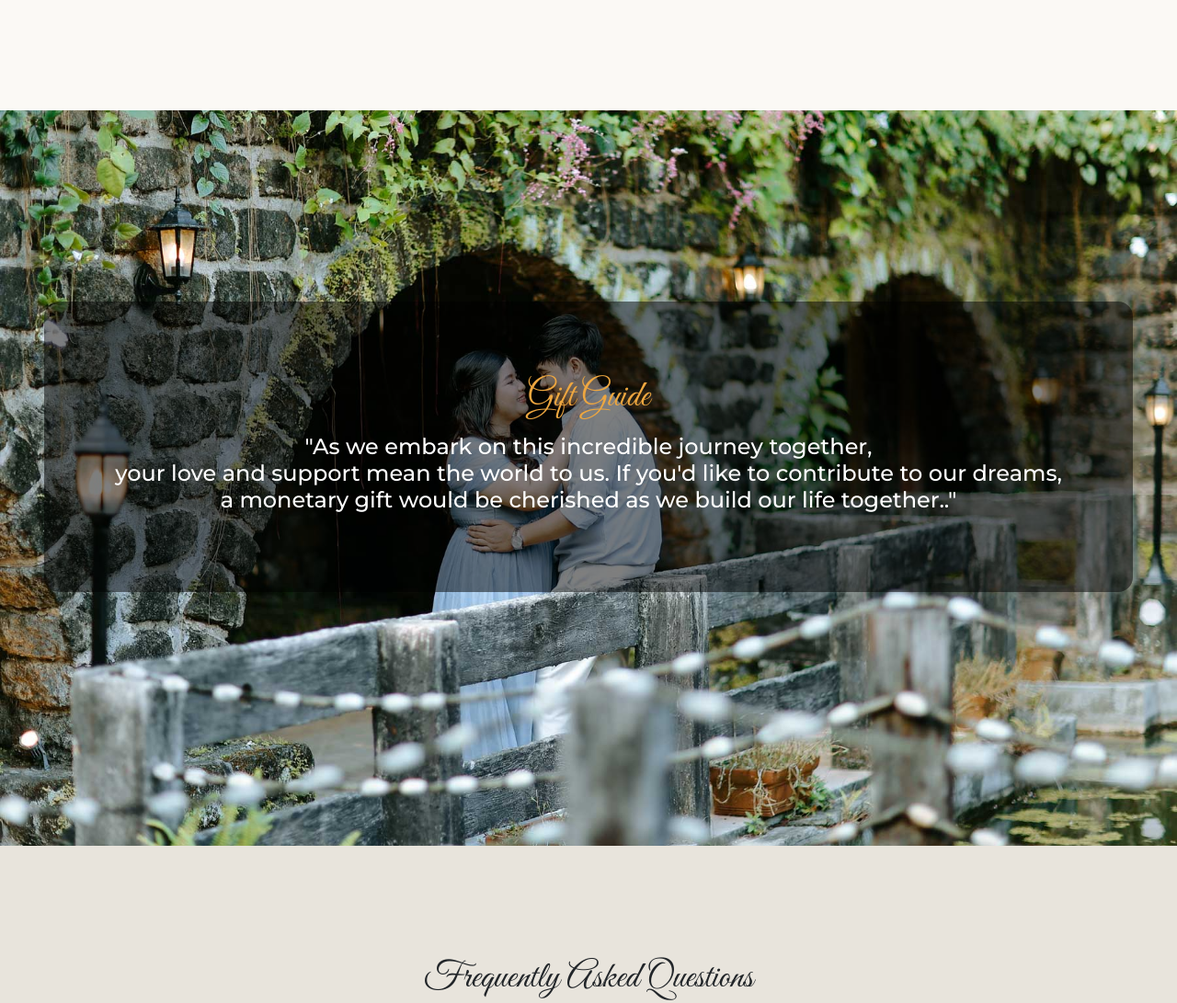
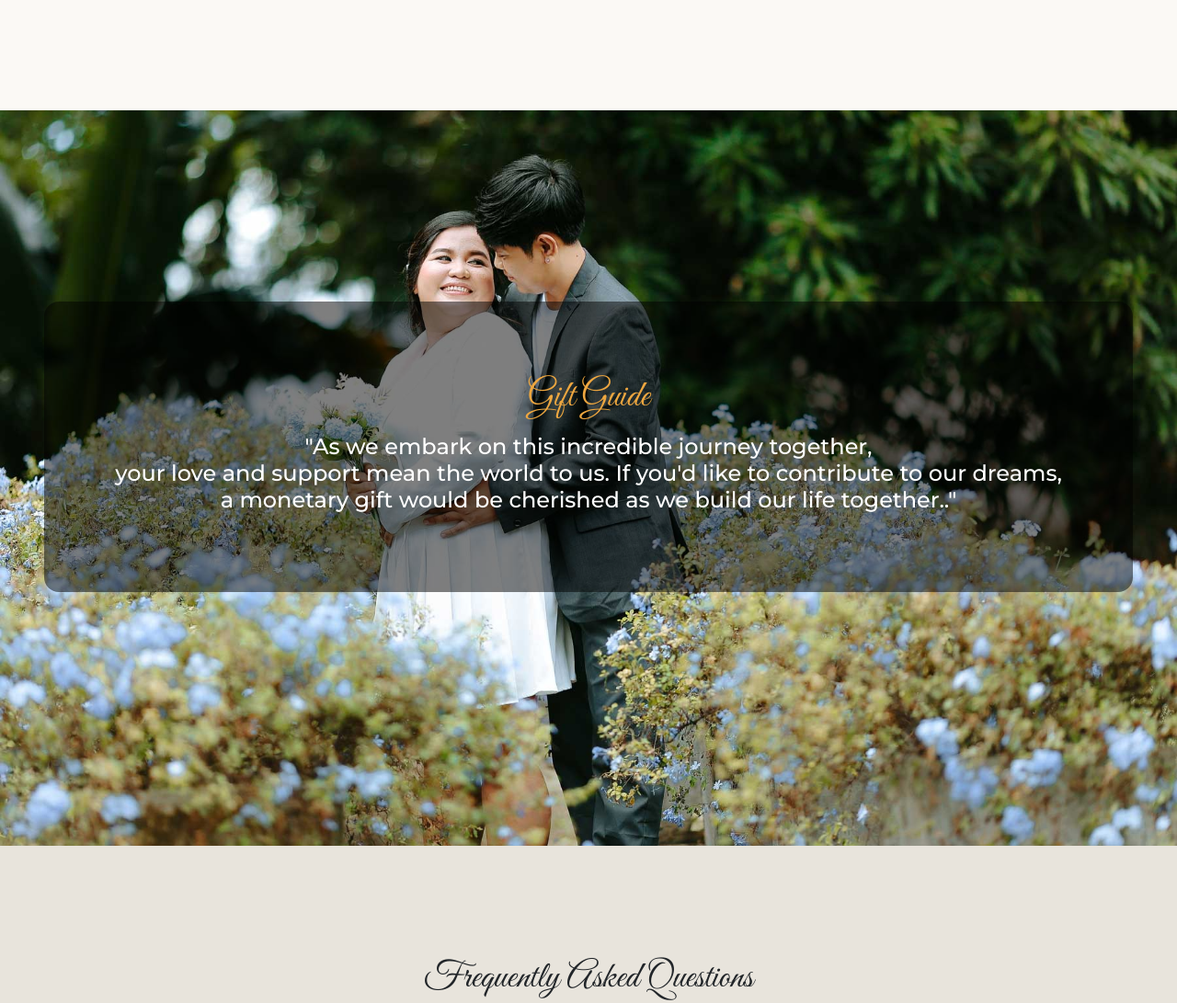
Before and after one commit to JhayMike/MichaelCLarisseWedding2025, a plain HTML site: page Index.html in a window 1280 px wide. Shown: the part 4680-5771 px from the top of the page at 92% size. Drawn offline with nearby package versions, Linux system fonts and the light colour scheme.

Commit message:
Update Index.html
Change image of gift guide

```diff
--- a/Index.html
+++ b/Index.html
@@ -276,7 +276,7 @@
     <section id="notes" class="gift-guide-section">
         <!-- Jumbotron -->
         <div class="p-5 text-center bg-image" style="
-            background-image: url('assets/img/viber15.jpg');
+            background-image: url('assets/img/viber2.jpg');
             height: 400px;
           ">
           <div class="mask rounded-4" style="background-color: rgba(0, 0, 0, 0.5);">
@@ -296,7 +296,6 @@
     <section id="faq" class="faq-section">
       <div class="faq-section">
         <h1>Frequently Asked Questions</h1>
-        <!--<p>Mga tinatanong tungkol sa wedding na obvious naman ang sagot :D.</p>-->
 
         <div class="container">
           <div class="accordion" id="accordionFaq">
```
